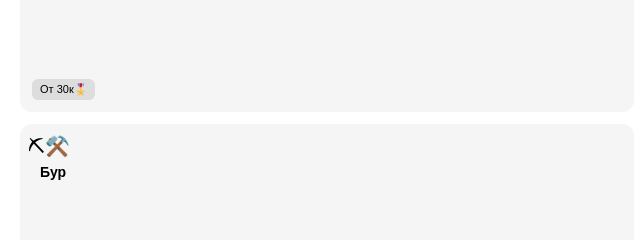
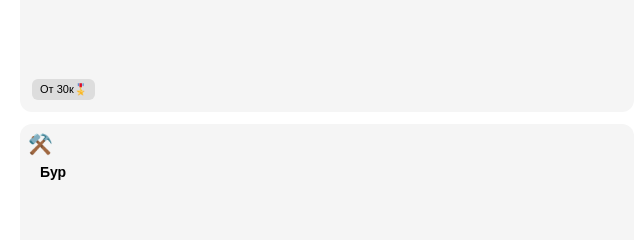
Before and after one commit to ambar-team/clan, a plain HTML site: page index.html in a window 1280 px wide. Shown: the part 3140-3380 px from the top of the page, 0-640 px from the left. Drawn offline with Linux system fonts and the light colour scheme.

Commit message:
Update index.html

```diff
--- a/index.html
+++ b/index.html
@@ -177,7 +177,7 @@ h2 {
         <div class="card-footer">От 50к🎖️</div>
       </div>
       <div class="card" onclick="openModal('Вы можете получить бур каждые 3 дня бесплатною при условии что будете добывать ей хотябы 70% от прочности.')">
-        <div class="emoji">⛏⚒️</div>
+        <div class="emoji">⚒️</div>
         <div class="card-text">Бур</div>
         <div class="card-footer">От 50к🎖️</div>
 </div>
```
